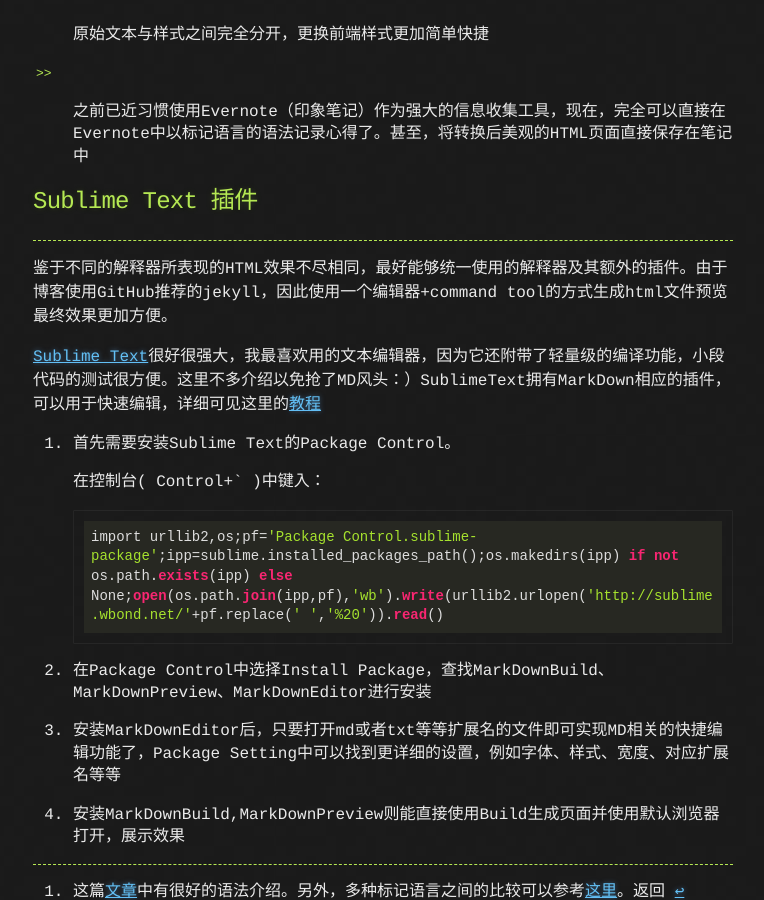
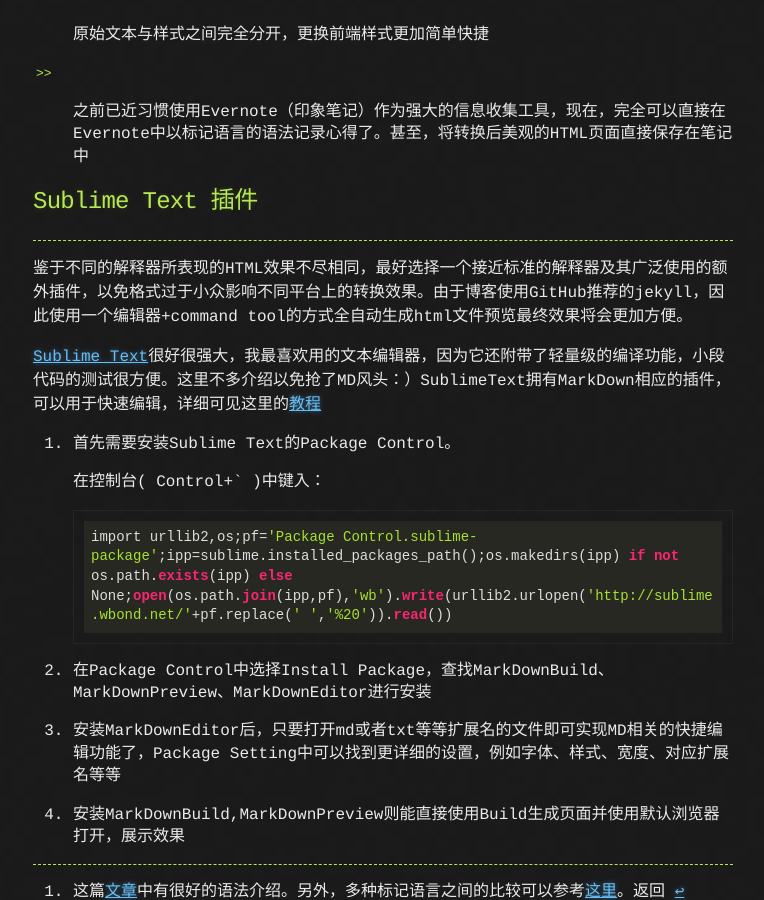
Before and after one commit to pixystone/pixystone.github.com, a Jekyll site: the page built from _posts/2012-12-16-light-weight-of-markup-language-markdown.md, in a window 1280 px wide and 900 px high, scrolled down 1693 px. Shown: the whole window, without its empty margins (257-1021 px from the left). Built offline with Jekyll 4.4.1, drawn with Linux system fonts in a browser that asks for light colours.

Commit message:
Add some scripts

```diff
--- a/_posts/2012-12-16-light-weight-of-markup-language-markdown.md
+++ b/_posts/2012-12-16-light-weight-of-markup-language-markdown.md
@@ -39,7 +39,7 @@ title: "轻量级标记语言 MarkDown"
 
 ## Sublime Text 插件
 ---
-鉴于不同的解释器所表现的HTML效果不尽相同，最好能够统一使用的解释器及其额外的插件。由于博客使用GitHub推荐的jekyll，因此使用一个编辑器+command tool的方式生成html文件预览最终效果更加方便。
+鉴于不同的解释器所表现的HTML效果不尽相同，最好选择一个接近标准的解释器及其广泛使用的额外插件，以免格式过于小众影响不同平台上的转换效果。由于博客使用GitHub推荐的jekyll，因此使用一个编辑器+command tool的方式全自动生成html文件预览最终效果将会更加方便。
 
 [Sublime Text]很好很强大，我最喜欢用的文本编辑器，因为它还附带了轻量级的编译功能，小段代码的测试很方便。这里不多介绍以免抢了MD风头：）SublimeText拥有MarkDown相应的插件，可以用于快速编辑，详细可见这里的[教程](http://lucifr.com/2012/07/12/markdownediting-for-sublime-text-2/)
 
@@ -47,7 +47,7 @@ title: "轻量级标记语言 MarkDown"
 
 	在控制台( Control+` )中键入：
 
-	   import urllib2,os;pf='Package Control.sublime-package';ipp=sublime.installed_packages_path();os.makedirs(ipp) if not os.path.exists(ipp) else None;open(os.path.join(ipp,pf),'wb').write(urllib2.urlopen('http://sublime.wbond.net/'+pf.replace(' ','%20')).read()
+	   import urllib2,os;pf='Package Control.sublime-package';ipp=sublime.installed_packages_path();os.makedirs(ipp) if not os.path.exists(ipp) else None;open(os.path.join(ipp,pf),'wb').write(urllib2.urlopen('http://sublime.wbond.net/'+pf.replace(' ','%20')).read())
 
 2. 在Package Control中选择Install Package，查找MarkDownBuild、MarkDownPreview、MarkDownEditor进行安装
 
```
